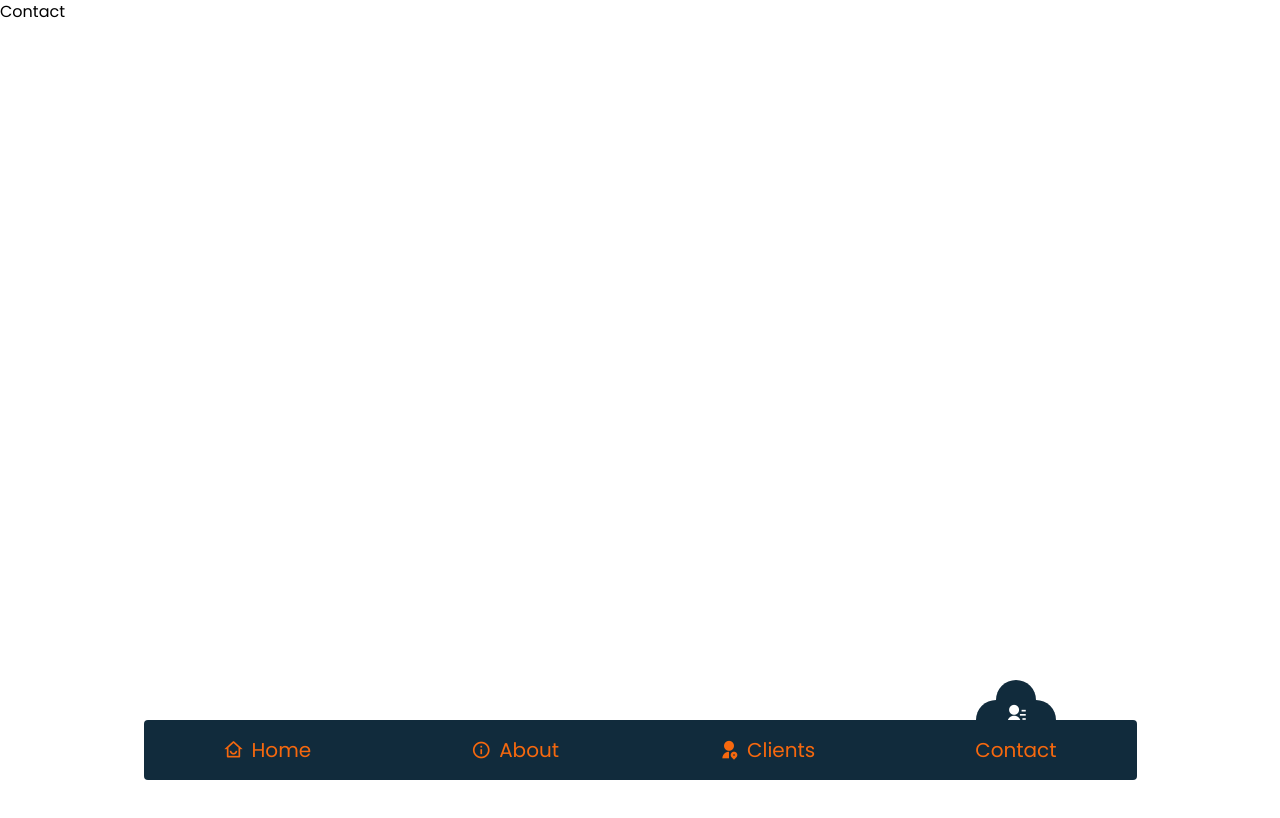
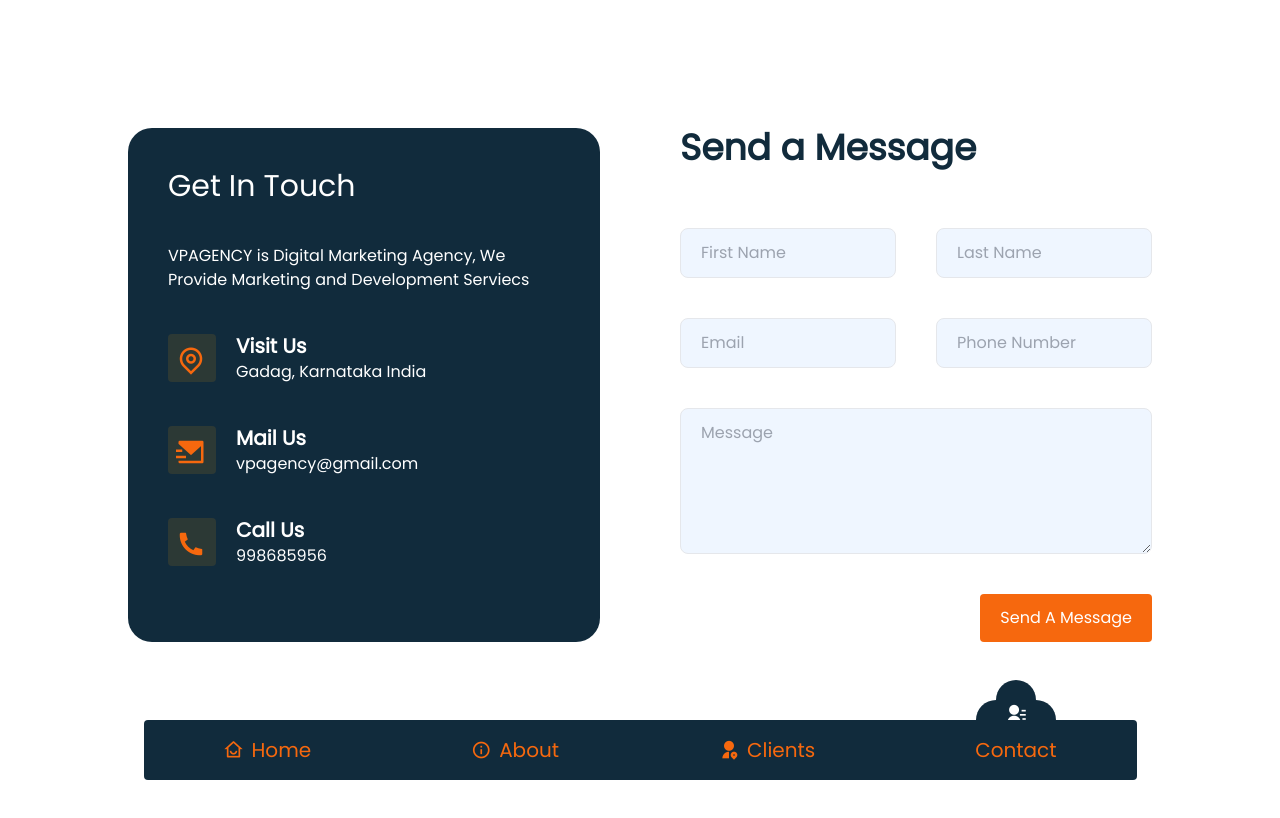
Before and after one commit to Padmanabh-B/React-and-Tailwind-Website, a React (Create React App) app: page /contact in a window 1280 px wide. Built offline with nearby package versions, Linux system fonts and the light colour scheme.

Commit message:
added contact page

```diff
--- a/src/pages/Clients/ClientsList.js
+++ b/src/pages/Clients/ClientsList.js
@@ -1,4 +1,5 @@
 import React, { useState } from "react";
+import Numbers from "./Numbers";
 
 const ClientsList = () => {
   const [selectedClientIndex, setSelectedClientIndex] = useState(0);
@@ -73,29 +74,45 @@
             onClick={previous}
           ></i>
         )}
-        <div className="bg-white shadow-lg p-5 w-[500px] border h-[400px]">
-          <div className="flex space-x-10 items-center justify-between ">
-            <h1 className="text-primary font-semibold text-2xl">
-              {clients[selectedClientIndex].name}
-            </h1>
-            <img
-              src={clients[selectedClientIndex].logo}
-              alt=""
-              className="h-32 w-32"
-            />
-          </div>
-          <p className="text-gray-600 text-md mt-10">
-            {clients[selectedClientIndex].description}
-          </p>
+        <div className="grid grid-cols-3 gap-10">
+          {[
+            clients[selectedClientIndex],
+            clients[selectedClientIndex + 1],
+            clients[selectedClientIndex + 2],
+          ].map((item) => (
+            <div className="bg-white shadow-lg p-5 w-[400px] border h-[350px] rounded-xl">
+              <div className="flex space-x-10 items-center justify-between ">
+                <img src={item.logo} alt="" className="h-32 w-32" />
+                <h1 className="text-primary font-semibold text-2xl">
+                  {item.name}
+                </h1>
+              </div>
+              <p className="text-gray-600 text-md mt-10">{item.description}</p>
+            </div>
+          ))}
         </div>
 
-        {selectedClientIndex !== clients.length - 1 && (
+        {selectedClientIndex !== 4 && (
           <i
             className=" text-4xl text-gray-600  cursor-pointer ri-arrow-right-line "
             onClick={next}
           ></i>
         )}
       </div>
+
+      <div className="flex justify-center mt-10 ">
+        <div className="flex  space-x-2">
+          {[1, 2, 3, 4].map((item, index) => (
+            <div
+              onClick={() => setSelectedClientIndex(index)}
+              className={`bg-gray-300 h-4 w-4 rounded-full space-x-2 cursor-pointer hover:scale-105 transition transform duration-300 ${
+                selectedClientIndex === index && "border-2 border-secondary h-5 w-5"
+              }`}
+            ></div>
+          ))}
+        </div>
+      </div>
+      <Numbers />
     </div>
   );
 };
--- /dev/null
+++ b/src/pages/Clients/Numbers.js
@@ -0,0 +1,25 @@
+import React from "react";
+
+const Numbers = () => {
+  return (
+    <div className="px-52 mt-20">
+    <h1 className="text-2xl text-gray-600 my-5 ">Util Today We Have Provided Our Services To...</h1>
+      <div className="bg-secondary flex space-x-10 p-5 justify-between rounded text-center">
+        <div className="flex flex-col space-y-2">
+          <h1 className=" text-8xl text-white">152</h1>
+          <h1 className=" text-2xl text-white">Clients</h1>
+        </div>
+        <div className="flex flex-col space-y-2">
+          <h1 className=" text-8xl text-white">485</h1>
+          <h1 className=" text-2xl text-white">Projects</h1>
+        </div>
+        <div className="flex flex-col space-y-2">
+          <h1 className=" text-8xl text-white">24</h1>
+          <h1 className=" text-2xl text-white">Location</h1>
+        </div>
+      </div>
+    </div>
+  );
+};
+
+export default Numbers;
--- a/src/pages/Clients/index.js
+++ b/src/pages/Clients/index.js
@@ -2,13 +2,15 @@
 import Layout from "../../components/Layout";
 import ClientsList from "./ClientsList";
 import Intro from "./Intro";
+import Numbers from "./Numbers";
 
 const Clients = () => {
   return (
     <Layout>
       <div>
         <Intro />
-        <ClientsList/>
+        <ClientsList />
+
       </div>
     </Layout>
   );
--- /dev/null
+++ b/src/pages/Contact/Address.js
@@ -0,0 +1,45 @@
+import React from "react";
+
+const Address = () => {
+  return (
+    <div className="flex justify-center">
+      <div className="bg-primary rounded-3xl flex-col space-y-10 p-10 text-white">
+        <h1 className="text-3xl fond-semibold">Get In Touch</h1>
+        <p>
+          VPAGENCY is Digital Marketing Agency, We Provide Marketing and
+          Development Serviecs
+        </p>
+
+        <div className="flex space-x-5 items-center">
+          <div className="h-12 w-12 bg-[#ffa6001d] p-2 rounded">
+            <i class="ri-map-pin-line text-3xl text-secondary"></i>
+          </div>
+          <div className="">
+            <h1 className="font-semibold text-xl">Visit Us</h1>
+            <p>Gadag, Karnataka India</p>
+          </div>
+        </div>
+        <div className="flex space-x-5 items-center">
+          <div className="h-12 w-12 bg-[#ffa6001d] p-2 rounded">
+            <i class="ri-mail-send-fill text-3xl text-secondary"></i>
+          </div>
+          <div className="">
+            <h1 className="font-semibold text-xl">Mail Us</h1>
+            <p>vpagency@gmail.com</p>
+          </div>
+        </div>
+        <div className="flex space-x-5 items-center">
+          <div className="h-12 w-12 bg-[#ffa6001d] p-2 rounded">
+            <i class="ri-phone-fill text-3xl text-secondary"></i>
+          </div>
+          <div className="">
+            <h1 className="font-semibold text-xl">Call Us</h1>
+            <p>998685956</p>
+          </div>
+        </div>
+      </div>
+    </div>
+  );
+};
+
+export default Address;
--- /dev/null
+++ b/src/pages/Contact/ContactForm.js
@@ -0,0 +1,56 @@
+import React from "react";
+
+const ContactForm = () => {
+  return (
+    <div>
+      <form className="flex flex-col space-y-10">
+        <h1 className="text-4xl font-semibold text-primary mb-5">
+          Send a Message
+        </h1>
+        <div className="flex space-x-10">
+          <input
+            type="text"
+            placeholder="First Name"
+            className="border py-3 px-5 bg-blue-50 focus:outline-none rounded-lg text-gray-500 w-full"
+          />
+          <input
+            type="text"
+            placeholder="Last Name"
+            className="border py-3 px-5 bg-blue-50 focus:outline-none rounded-lg text-gray-500 w-full"
+          />
+        </div>
+        <div className="flex space-x-10">
+          <input
+            type="text"
+            placeholder="Email"
+            className="border py-3 px-5 bg-blue-50 focus:outline-none rounded-lg text-gray-500 w-full"
+          />
+          <input
+            type="number"
+            placeholder="Phone Number"
+            className="border py-3 px-5 bg-blue-50 focus:outline-none rounded-lg text-gray-500 w-full"
+          />
+        </div>
+        <div className="flex space-x-10">
+          <textarea
+            rows={5}
+            type="text"
+            placeholder="Message"
+            className="border py-3 px-5 bg-blue-50 focus:outline-none rounded-lg text-gray-500 w-full"
+          />
+        </div>
+
+        <div className="flex justify-end">
+          <button
+            type="submit"
+            className="text-white bg-secondary py-3 px-5 rounded max-w-max"
+          >
+            Send A Message
+          </button>
+        </div>
+      </form>
+    </div>
+  );
+};
+
+export default ContactForm;
--- a/src/pages/Contact/index.js
+++ b/src/pages/Contact/index.js
@@ -1,12 +1,17 @@
-import React from 'react'
-import Layout from '../../components/Layout'
+import React from "react";
+import Layout from "../../components/Layout";
+import Address from "./Address";
+import ContactForm from "./ContactForm";
 
 const Contact = () => {
   return (
     <Layout>
-      <div>Contact</div>
+      <div className="grid grid-cols-2 px-32 gap-20 mt-32">
+        <Address />
+        <ContactForm />
+      </div>
     </Layout>
-  )
-}
+  );
+};
 
-export default Contact
+export default Contact;
```
